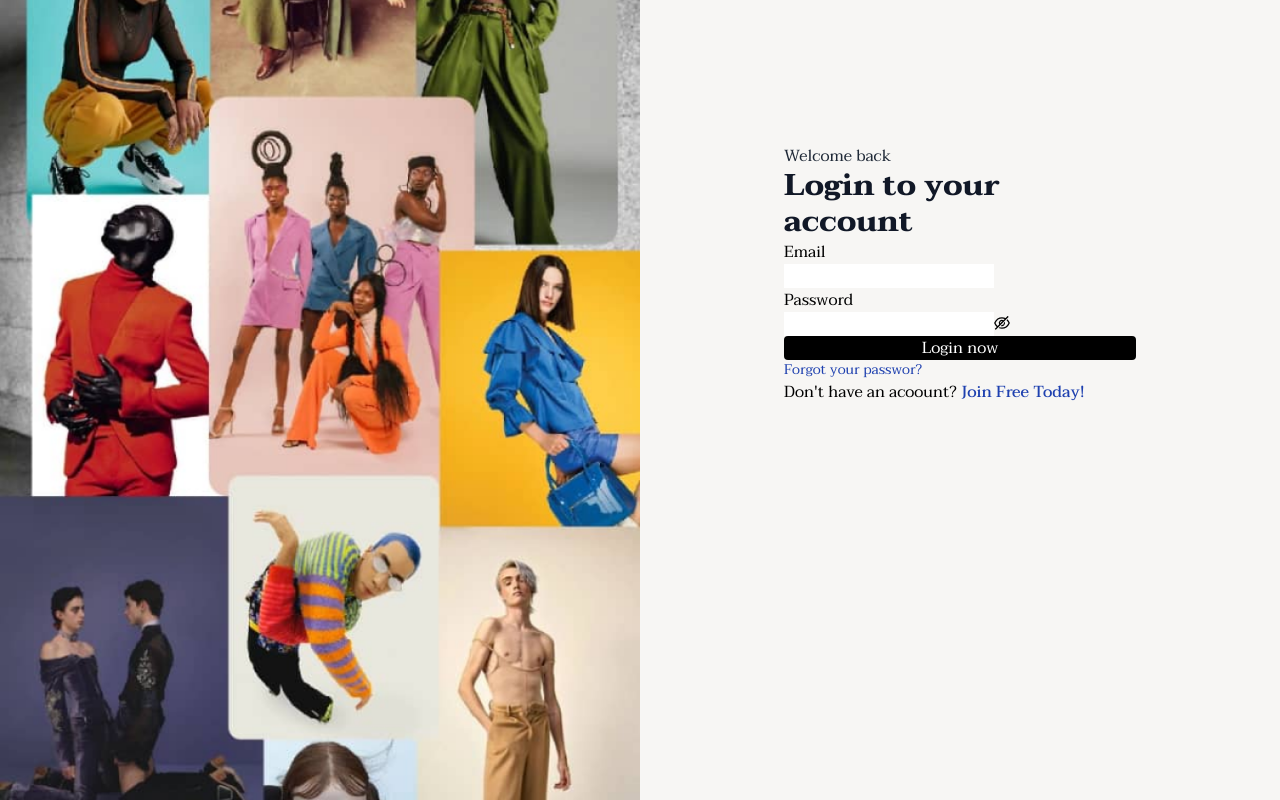
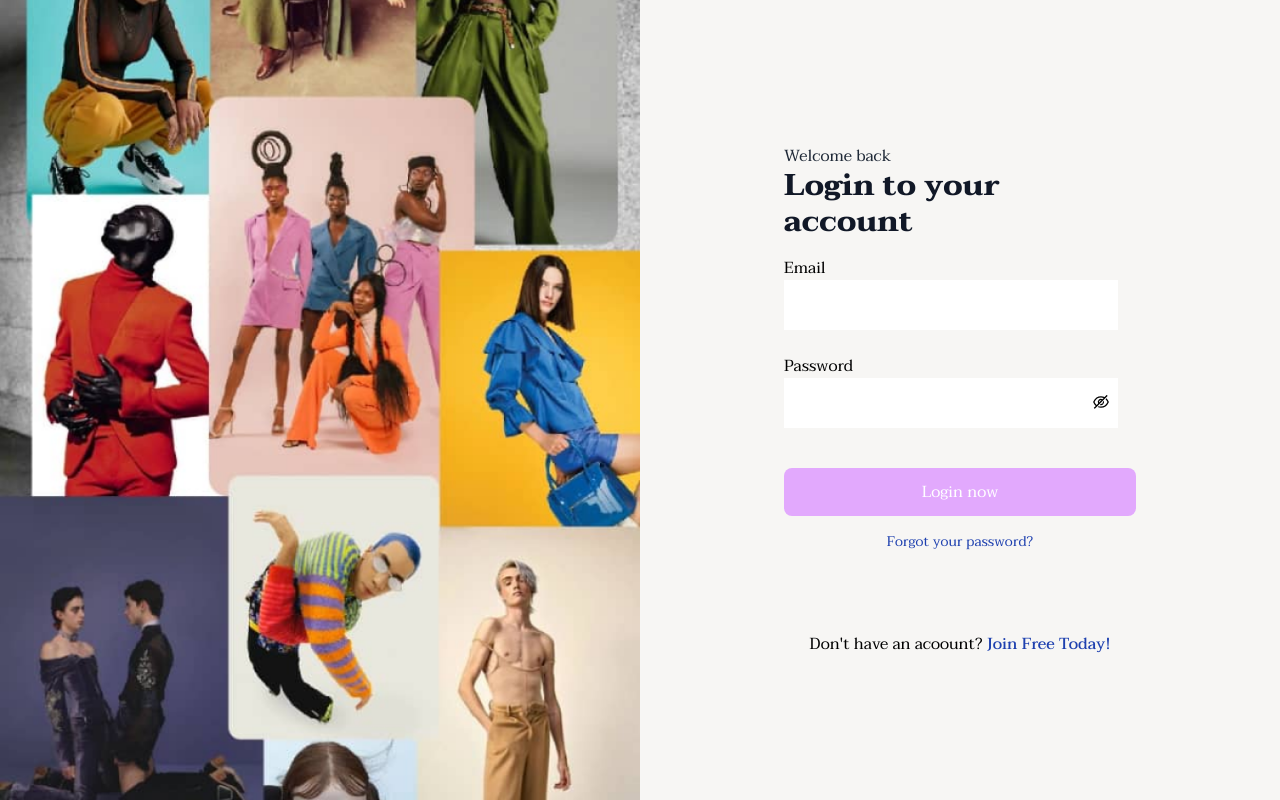
Before and after one commit to Cszart/frontend-JJClothes-WebApp, a Next.js app: page /auth/login in a window 1280 px wide. Built offline with nearby package versions, Linux system fonts and the light colour scheme.

Commit message:
Fix: estetic login clases

```diff
--- a/pages/auth/login.tsx
+++ b/pages/auth/login.tsx
@@ -23,7 +23,7 @@ const Login = () => {
 			<div className="w-1/2">
 				<img
 					src={Images.login_collage}
-					className="w-full h-full object-cover"
+					className="w-full max-h-[100vh] object-cover"
 				/>
 			</div>
 
@@ -31,7 +31,7 @@ const Login = () => {
 			<div className="flex flex-col p-36 w-1/2">
 				{/* text */}
 				<h3 className="text-base text-gray-800">Welcome back</h3>
-				<h1 className="text-3xl font-bold text-gray-900">
+				<h1 className="text-3xl font-bold text-gray-900 mb-4">
 					Login to your account
 				</h1>
 
@@ -41,14 +41,16 @@ const Login = () => {
 					onFinish={onFinish}
 					layout="vertical"
 					autoComplete="off"
+					className="container-antd"
 				>
 					{/* Email */}
 					<Form.Item
 						name="email"
 						label="Email"
 						rules={[{ required: true, message: 'Please input your email!' }]}
+						className="mb-6"
 					>
-						<Input />
+						<Input className="w-[95%] h-[50px]" />
 					</Form.Item>
 
 					{/* Password */}
@@ -56,12 +58,17 @@ const Login = () => {
 						name="password"
 						label="Password"
 						rules={[{ required: true, message: 'Please input your password' }]}
+						className="mb-10"
 					>
-						<Input.Password />
+						<Input.Password className="w-95-percent h-50px" />
 					</Form.Item>
 
 					<Form.Item className="w-full">
-						<Button type="primary" htmlType="submit" className="w-full">
+						<Button
+							type="primary"
+							htmlType="submit"
+							className="w-full py-3 mb-4"
+						>
 							Login now
 						</Button>
 					</Form.Item>
@@ -69,11 +76,13 @@ const Login = () => {
 
 				{/* forgot password */}
 				<Link href={'/auth/forgot_password'}>
-					<a className="text-sm text-blue-800">Forgot your passwor?</a>
+					<a className="text-sm text-blue-800 text-center mb-4">
+						Forgot your password?
+					</a>
 				</Link>
 
 				{/* Register */}
-				<p className="text-base">
+				<p className="text-base text-center mt-auto">
 					Don&apos;t have an acoount?{' '}
 					<Link href={'/auth/register'}>
 						<a className="font-medium text-blue-800">Join Free Today!</a>
--- a/styles/global-tailwind.css
+++ b/styles/global-tailwind.css
@@ -13,7 +13,10 @@
 	--color-gray-701: #333333;
 	--color-zinc-101: #f7f6f4;
 	--color-esmerald-201: #a3e4db;
+	--color-purple-901: #570c7a;
 }
+
+/* ANTD */
 
 /* Button */
 /* Default */
@@ -23,9 +26,9 @@
 
 /* Primary */
 .ant-btn-primary {
-	background: black;
+	background: #e2a9fd;
 	color: white;
-	border-radius: 4px;
+	border-radius: 8px;
 }
 
 /* Ghost */
@@ -39,3 +42,22 @@
 	background-color: var(--color-esmerald-201);
 	color: var(--color-zinc-101);
 }
+
+/* Input */
+
+/* Password */
+/* Input tipo password width 95% */
+.ant-input-password.w-95-percent > .ant-input {
+	width: 95%;
+}
+
+/* Input tipo password heigh 50px */
+.ant-input-password.h-50px > .ant-input {
+	height: 50px;
+}
+
+/* Input tipo password icono posicion */
+.ant-input-password > .ant-input-suffix > .ant-input-password-icon {
+	position: relative;
+	right: 25px;
+}
--- a/tailwind.config.js
+++ b/tailwind.config.js
@@ -20,6 +20,7 @@ module.exports = {
 				'gray-701': '#333333',
 				'zinc-101': '#F7F6F4',
 				'esmerald-201': '#A3E4DB',
+				'purple-901': '#570C7A',
 			},
 		},
 	},
```
